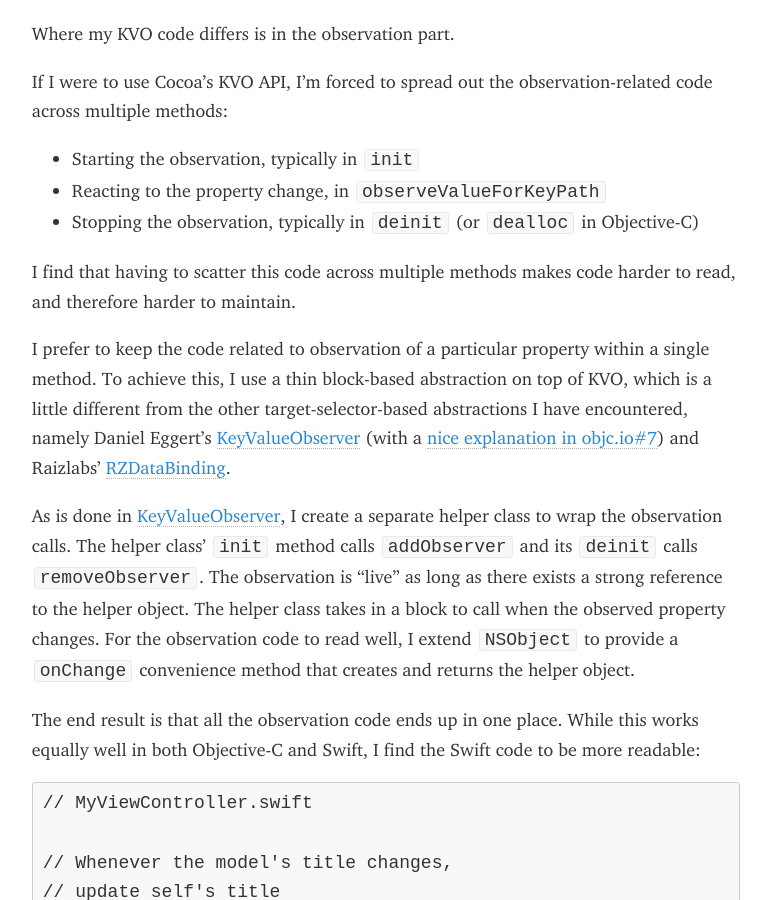
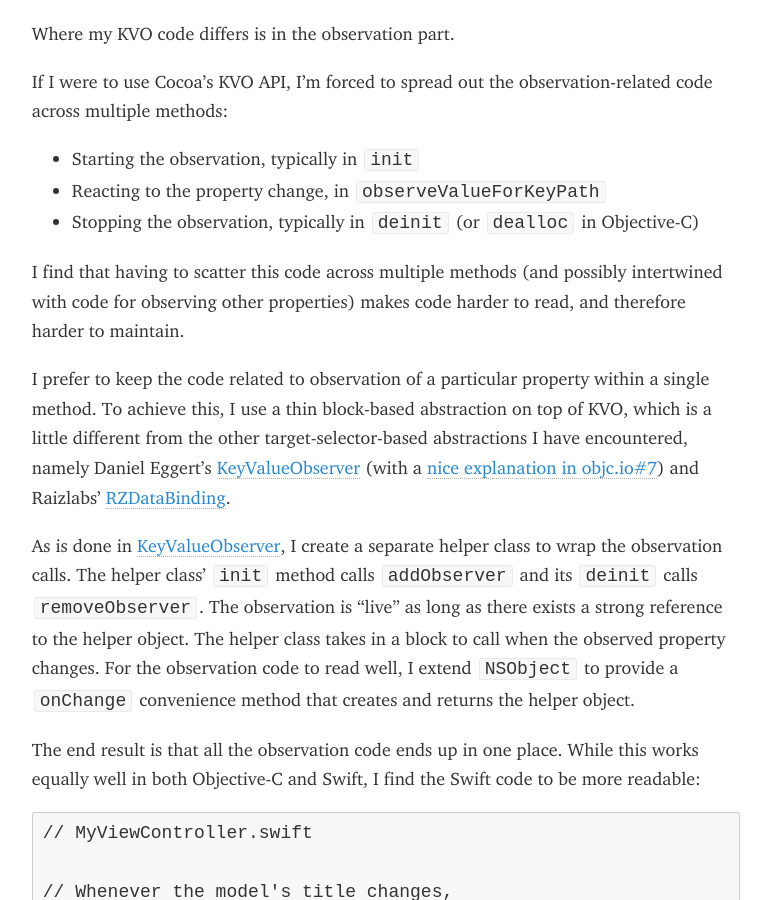
Before and after one commit to roop/roop.github.io, a Jekyll site: the page built from _posts/2015-05-21-improvising-on-kvo.md, in a window 1280 px wide and 900 px high, scrolled down 498 px. Shown: the whole window, without its empty margins (254-1025 px from the left). Built offline with Jekyll 4.4.1, drawn with Linux system fonts in a browser that asks for light colours; some web fonts are replaced.

Commit message:
Fix last post

```diff
--- a/_posts/2015-05-21-improvising-on-kvo.md
+++ b/_posts/2015-05-21-improvising-on-kvo.md
@@ -19,7 +19,7 @@ If I were to use Cocoa's KVO API, I'm forced to spread out the observation-relat
   - Reacting to the property change, in `observeValueForKeyPath`
   - Stopping the observation, typically in `deinit` (or `dealloc` in Objective-C)
 
-I find that having to scatter this code across multiple methods makes code harder to read, and therefore harder to maintain.
+I find that having to scatter this code across multiple methods (and possibly intertwined with code for observing other properties) makes code harder to read, and therefore harder to maintain.
 
 I prefer to keep the code related to observation of a particular property within a single method. To achieve this, I use a thin block-based abstraction on top of KVO, which is a little different from the other target-selector-based abstractions I have encountered, namely Daniel Eggert's [KeyValueObserver][objc_io_kvo_code] (with a [nice explanation in objc.io#7][objc_io_kvo]) and Raizlabs' [RZDataBinding][].
 
```
